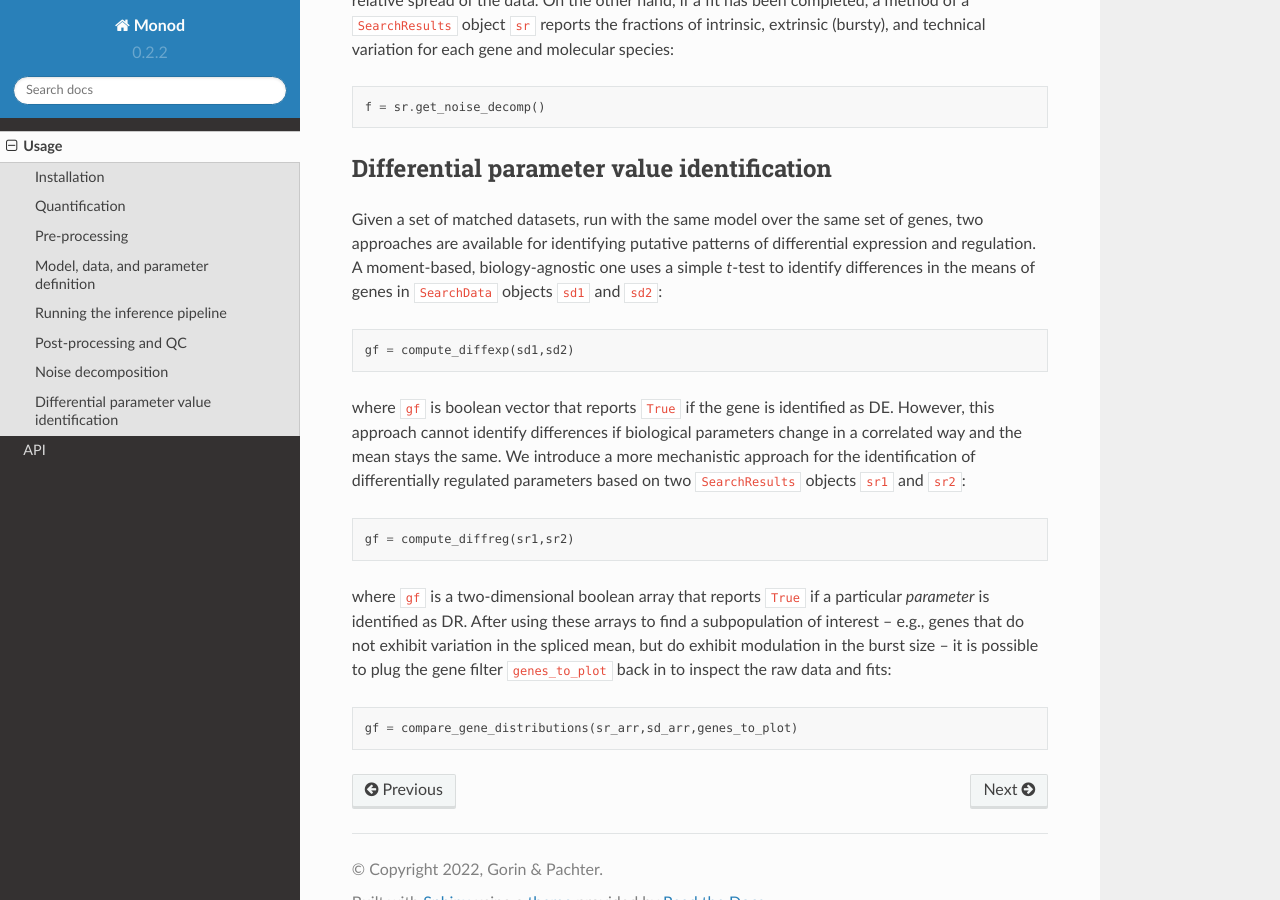
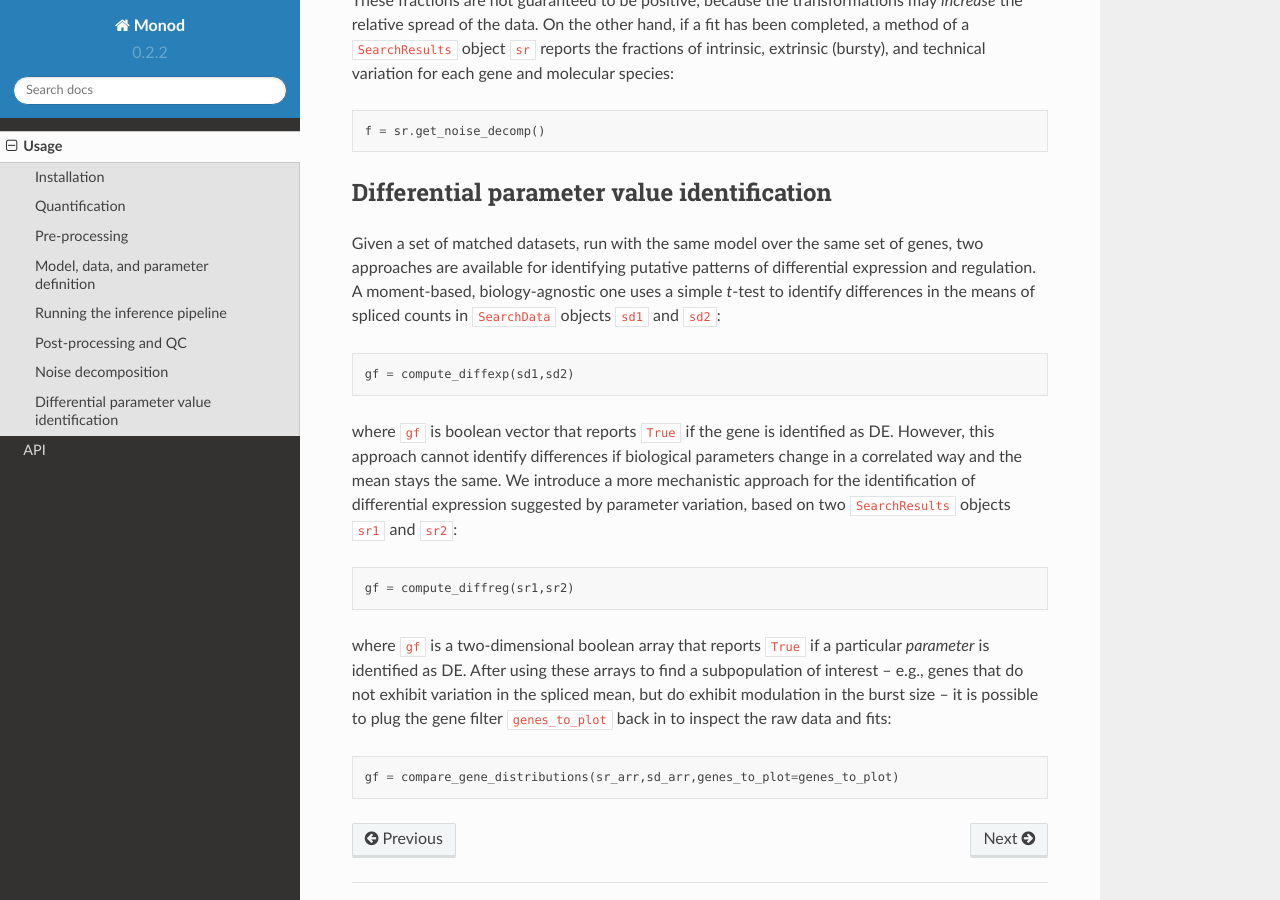
Before and after one commit to pachterlab/monod_examples, a Sphinx documentation site: the page built from docs/source/usage.rst, in a window 1280 px wide and 900 px high, scrolled down 3728 px. Built offline with Sphinx 7.4.7 and the Read the Docs theme 2.0.0, drawn with Linux system fonts in a browser that asks for light colours; some of the changed text lies outside the part shown.

Commit message:
Update usage.rst

```diff
--- a/docs/source/usage.rst
+++ b/docs/source/usage.rst
@@ -173,20 +173,20 @@ These fractions are not guaranteed to be positive, because the transformations m
 
 Differential parameter value identification
 ----------------
-Given a set of matched datasets, run with the same model over the same set of genes, two approaches are available for identifying putative patterns of differential expression and regulation. A moment-based, biology-agnostic one uses a simple *t*-test to identify differences in the means of genes in ``SearchData`` objects ``sd1`` and ``sd2``:
+Given a set of matched datasets, run with the same model over the same set of genes, two approaches are available for identifying putative patterns of differential expression and regulation. A moment-based, biology-agnostic one uses a simple *t*-test to identify differences in the means of spliced counts in ``SearchData`` objects ``sd1`` and ``sd2``:
 
 .. code-block:: python
 
  gf = compute_diffexp(sd1,sd2)
 
-where ``gf`` is boolean vector that reports ``True`` if the gene is identified as DE. However, this approach cannot identify differences if biological parameters change in a correlated way and the mean stays the same. We introduce a more mechanistic approach for the identification of differentially regulated parameters based on two ``SearchResults`` objects ``sr1`` and ``sr2``:
+where ``gf`` is boolean vector that reports ``True`` if the gene is identified as DE. However, this approach cannot identify differences if biological parameters change in a correlated way and the mean stays the same. We introduce a more mechanistic approach for the identification of differential expression suggested by parameter variation, based on two ``SearchResults`` objects ``sr1`` and ``sr2``:
 
 .. code-block:: python
 
  gf = compute_diffreg(sr1,sr2)
 
-where ``gf`` is a two-dimensional boolean array that reports ``True`` if a particular *parameter* is identified as DR. After using these arrays to find a subpopulation of interest -- e.g., genes that do not exhibit variation in the spliced mean, but do exhibit modulation in the burst size -- it is possible to plug the gene filter ``genes_to_plot`` back in to inspect the raw data and fits:
+where ``gf`` is a two-dimensional boolean array that reports ``True`` if a particular *parameter* is identified as DE. After using these arrays to find a subpopulation of interest -- e.g., genes that do not exhibit variation in the spliced mean, but do exhibit modulation in the burst size -- it is possible to plug the gene filter ``genes_to_plot`` back in to inspect the raw data and fits:
 
 .. code-block:: python
 
- gf = compare_gene_distributions(sr_arr,sd_arr,genes_to_plot)
+ gf = compare_gene_distributions(sr_arr,sd_arr,genes_to_plot=genes_to_plot)
```
Also changed, not shown: other parts of docs/source/usage.rst (+1 -1 lines).
